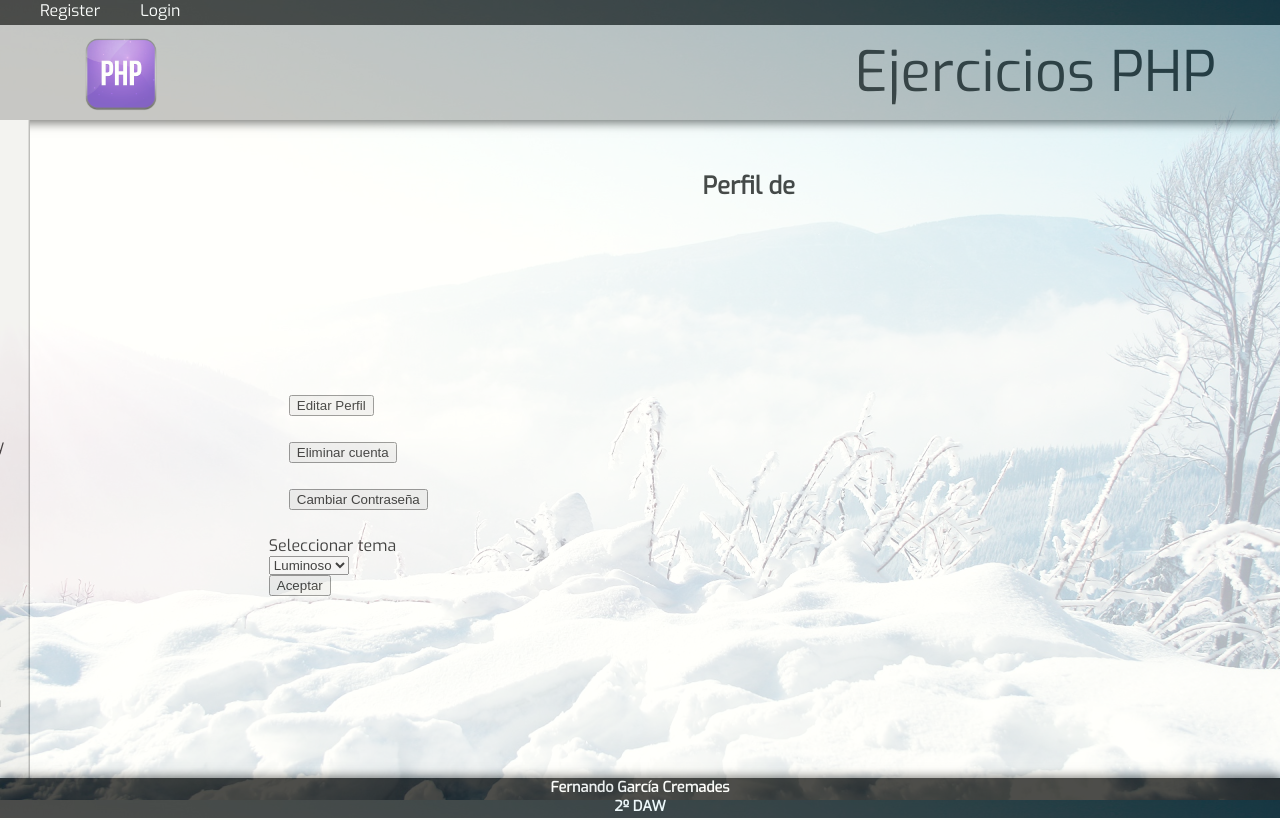
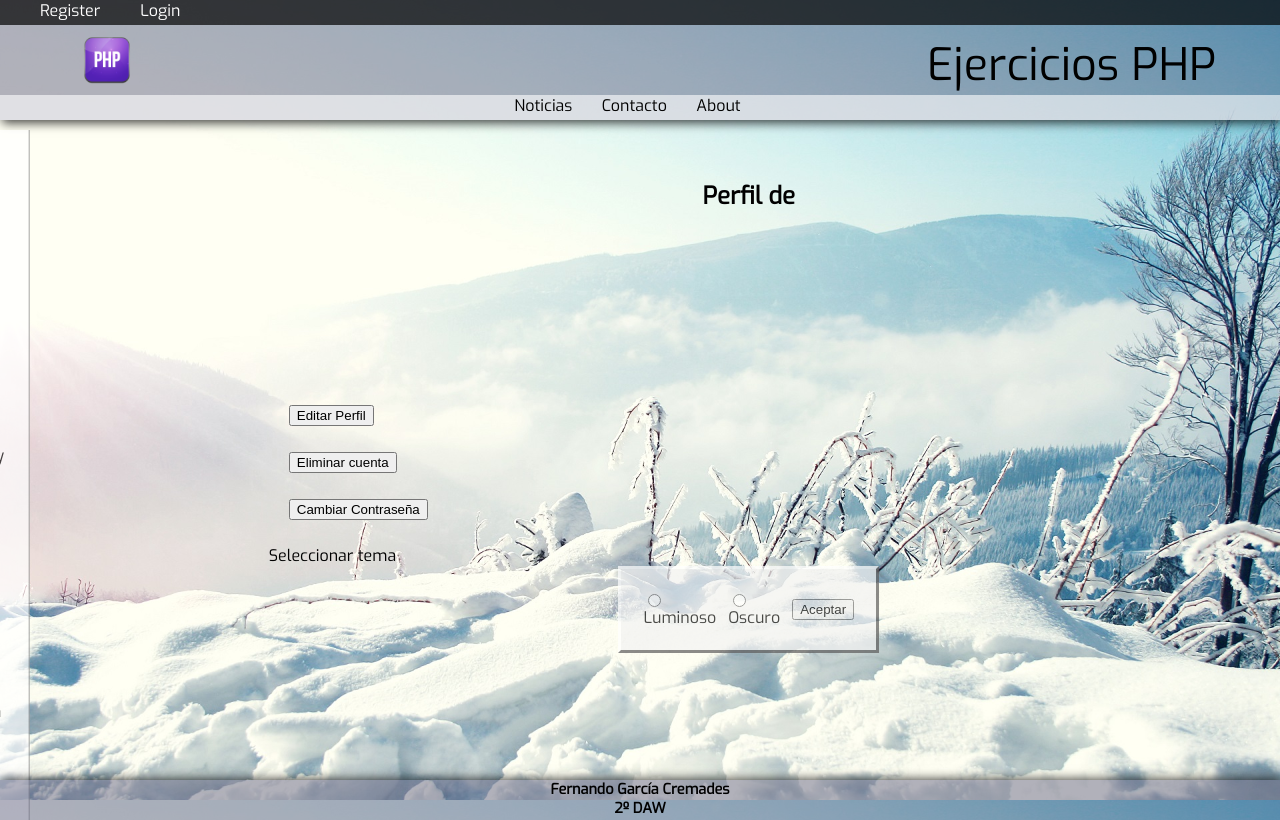
Before and after one commit to FrezReedz/learning, a PHP site: page /perfil.php in a window 1280 px wide. Run offline with PHP 8.4, Linux system fonts and the light colour scheme; the visitor is signed in with stand-in values (Sample User, id 1); data comes from the database, SQL or seed files in the repository; data that the repository does not hold is empty.

Commit message:
0.1.1
Arreglados los estilos, cambiado form de perfil, añadido "navegador"

```diff
--- a/includes/cabecera.php
+++ b/includes/cabecera.php
@@ -23,9 +23,15 @@ $usuario =  recuperar_usuario($_SESSION["login_user"]);
 			</div>
 			<p class="header">
 				<a href="index.php" ><img class="logo"src="includes/img/php-logo.png"></a>
-				Ejercicios PHP</p>
+				Ejercicios PHP
+			</p>
+			<div class="nav">
+				<a class="nav" href="noticias.php">Noticias</a>
+				<a class="nav" href="contacto.php">Contacto</a>
+				<a class="nav" href="about.php">About</a>
+			</div>
+		</header>
 
-		</header>
 		<div class="wrap">
 		<aside>
 				<ul>
@@ -41,6 +47,7 @@ $usuario =  recuperar_usuario($_SESSION["login_user"]);
 					<li><a href="http://www.geekgumbo.com/2014/11/12/php-validation-with-filter_var/" target"_blank">Validation faq</a></li>
 					<li><a href="http://www.phptherightway.com/#data_filtering" target="_blank">The Right Way</a></li>
 					<li><a href="http://foaa.de/blog/2012/11/27/php-validation-and-sanitization/#how-to-employ" target="_blank">++Sanitization Validation</a></li>
+					<li><a href="http://hex.colorrrs.com/" target="_blank">HEX to RGB</a></li>
 				</ul>
 		</aside>
 
--- a/includes/style/estilo.css
+++ b/includes/style/estilo.css
@@ -7,14 +7,12 @@ body{
 	text-align: justify;
 	margin: 0;
 	padding: 0;
-	opacity: 0.7;
-	background-color: white;
 }
 header{
 	display:block;
 	width: 100%;
 	height: 120px;
-	background-color: #afafaf;
+	background-color: rgba(100,100,129, 0.5);
 	text-align: right;
 	box-shadow: 2px 3px 10px 0px rgba(0,0,0,0.75);
 	position: fixed;
@@ -22,12 +20,12 @@ header{
 }
 .logo {
 	float:left;
-	height: 65%;
+	height: 42%;
 	padding-left: 18px;
 	opacity: 1;
 }
 p.header{
-	font-size: 350%;
+	font-size: 280%;
 	margin-top: 10px;
 	padding: 0 5%;
 }
@@ -38,7 +36,6 @@ h2{
 
 }
 section{
-
 	padding: 0 4% 60px 4%;
 	float: right;
 	width: 75%;
@@ -51,7 +48,8 @@ aside{
 	height: 100%;
 	position:fixed;
 	border-right: 1px solid gray;
-	background-color: #eeeeee;
+	background-color: #ffffff;
+	opacity: 0.7;
 	transform: translateX(-87%);
 	transition: transform .4s ease-out;
 }
@@ -66,7 +64,7 @@ footer{
 	clear: both;
 	text-align: center;
 	font-weight: 700;
-	background-color: black;
+	background-color: rgba(100,100,129, 0.5);
 	width:100%;
 	height:5%;
 	position: relative;
@@ -99,7 +97,7 @@ table{
 	text-align: left;
 	padding: 15px;
 	margin: auto;
-	opacity: 1;
+	opacity: 0.7;
 }
 .login{
 	vertical-align: center;
@@ -148,6 +146,11 @@ a{
 	margin: 0;
 	padding: 0;
 }
+a.nav{
+	display: inline;
+	color: white;
+	margin: 0 25px 0 0px;
+}
 a:link {
     color: black;
 }
@@ -169,11 +172,20 @@ div.topbar{
 	display: inline-block;
 	height: 25px;
 	width: 100%;
-	background-color: black;
+	background-color: rgba(0,0,0, 0.7);
+}
+div.nav{
+	margin: 0;
+	text-align: center;
+	display: inline-block;
+	height: 25px;
+	width: 100%;
+	background-color: rgba(255,255,255, 0.6);
 }
 div.wrap{
-	height: 74.2%;
-	padding-top: 120px;
+	height: 73.2%;
+	padding-top: 130px;
+	margin: 0;
 	clear: both;
 	padding-bottom: 5%;
 }
@@ -188,5 +200,6 @@ span.errorform{
 	font-size: small;
 }
 span.footer{
+	color: black;
 	font-size: 90%;
 }
--- a/perfil.php
+++ b/perfil.php
@@ -19,12 +19,14 @@ include "includes/cabecera.php";
 </ul>
 
 <p> Seleccionar tema</p>
-<form style="margin:0 auto;" action="<?=$_SERVER["PHP_SELF"];?>" method="POST">
-	<select name="cambiartema" id="cambiartema">
-		<option value="luminoso">Luminoso</option>
-		<option value="oscuro">Oscuro</option>
-	</select>
-	<input type="submit" name="tema" value="Aceptar">
+<form action="<?=$_SERVER["PHP_SELF"];?>" method="POST">
+	<table>
+		<tr>
+		<td><input type="radio" name="cambiartema" value="luminoso">Luminoso</td>
+		<td><input type="radio" name="cambiartema" value="oscuro">Oscuro</td>
+		<td><input type="submit" name="tema" value="Aceptar"></td>
+		</tr>
+	</table>
 </form>
 
 <?php
```
Also changed, not shown: includes/style/estilo_dark.css (+30 -18 lines).
